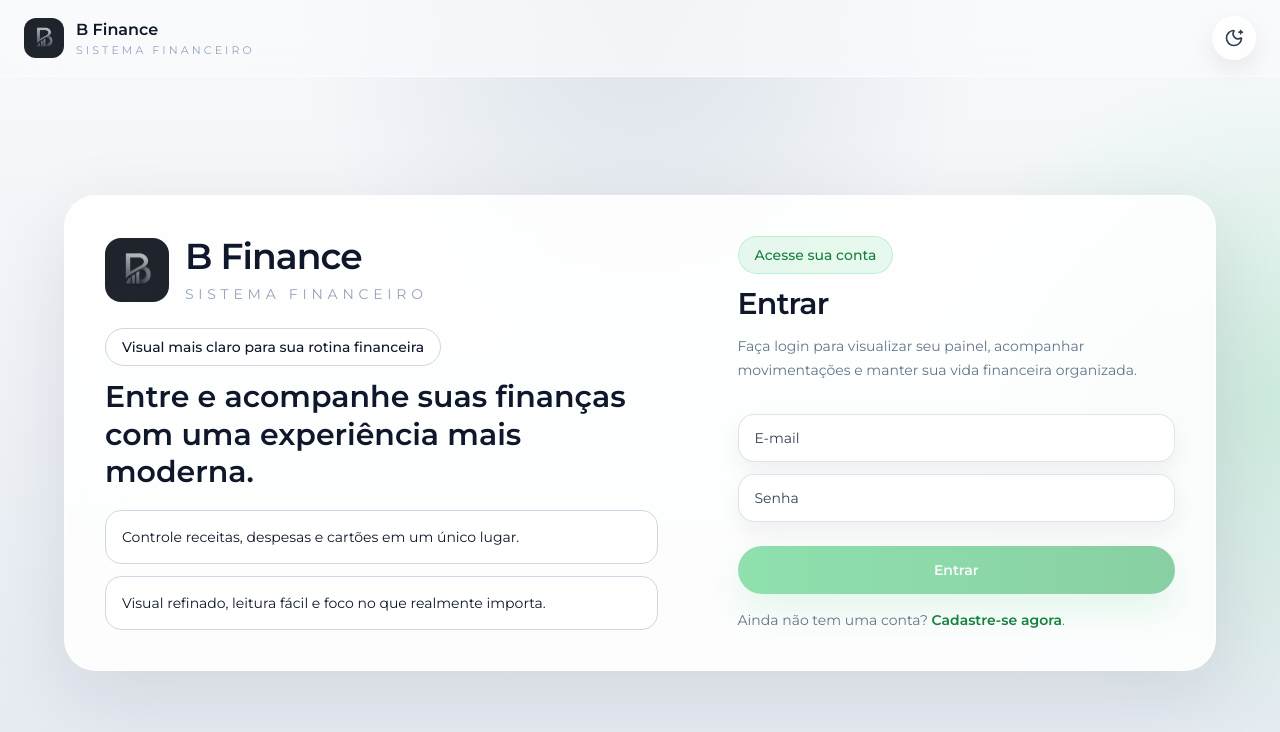
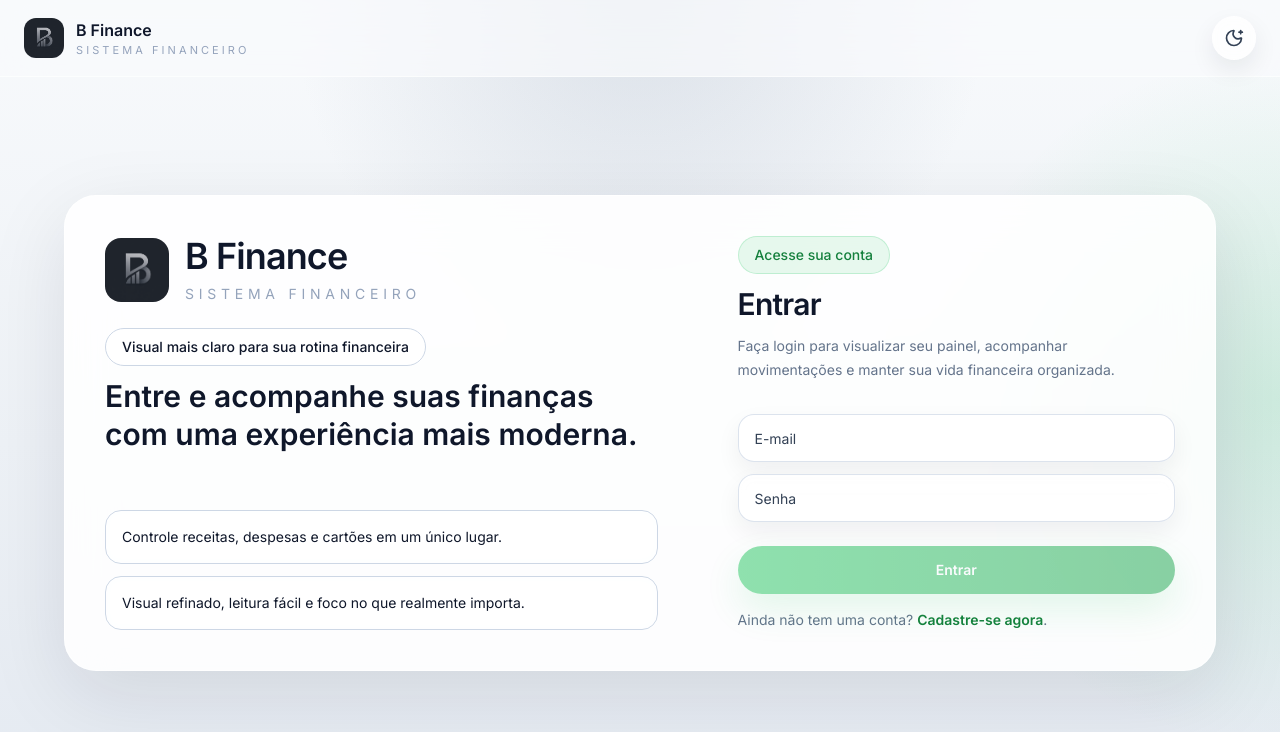
Before and after one commit to Pedroo07/B-Finances, a Next.js app: page / in a window 1280 px wide. Shown: the top 732 px of the page. Built offline with nearby package versions, Linux system fonts and the light colour scheme; no server answers.

Commit message:
fixing erros in build

```diff
--- a/app/dashboard/components/main.tsx
+++ b/app/dashboard/components/main.tsx
@@ -86,6 +86,8 @@ const getCreditCardInvoiceSummaries = (
       return [];
     }
 
+    const closingDay = card.closingDay;
+    const dueDay = card.dueDay;
     const cardItems = transactions.filter(
       (transaction) => getCreditCardBankKey(transaction.card) === card.bankKey,
     );
@@ -93,8 +95,8 @@ const getCreditCardInvoiceSummaries = (
       (totals, item) => {
         const periodKey = getInvoicePeriodKeyForDate(
           item.date,
-          card.closingDay,
-          card.dueDay,
+          closingDay,
+          dueDay,
         );
         totals[periodKey] = (totals[periodKey] || 0) + Math.abs(item.amount);
         return totals;
@@ -110,7 +112,7 @@ const getCreditCardInvoiceSummaries = (
         totalAmount,
         isPaid: totalAmount > 0 && amountPaid >= totalAmount,
         periodKey,
-        dueDate: getInvoiceDueDate(periodKey, card.closingDay, card.dueDay),
+        dueDate: getInvoiceDueDate(periodKey, closingDay, dueDay),
       };
     });
   });
--- a/app/globals.css
+++ b/app/globals.css
@@ -10,6 +10,7 @@
 
 @layer base {
   :root {
+    --font-mont: "Inter", sans-serif;
     --background: 210 40% 98%;
     --foreground: 222.2 47.4% 11.2%;
     --card: 0 0% 100%;
--- a/app/layout.tsx
+++ b/app/layout.tsx
@@ -1,6 +1,5 @@
 import type { Metadata } from "next";
 import { AuthProvider } from "@/context/AuthContext";
-import { Montserrat } from "@next/font/google";
 import Providers from "./providers";
 import "./globals.css";
 
@@ -14,11 +13,6 @@ export const metadata: Metadata = {
   },
 };
 
-const montserrat = Montserrat({
-  subsets: ["latin"],
-  variable: "--font-mont",
-});
-
 export default function RootLayout({
   children,
 }: Readonly<{
@@ -27,7 +21,7 @@ export default function RootLayout({
   return (
     <html lang="pt-BR" suppressHydrationWarning>
       <body
-        className={`${montserrat.className} page-shell`}
+        className="page-shell"
         suppressHydrationWarning
       >
         <Providers>
```
